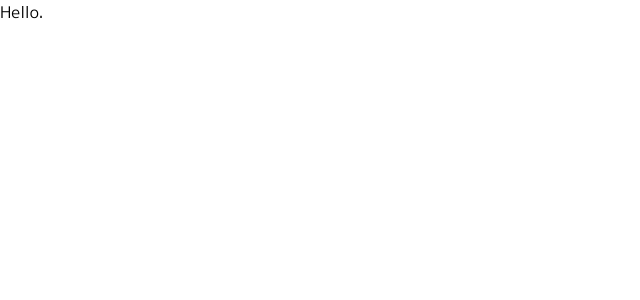
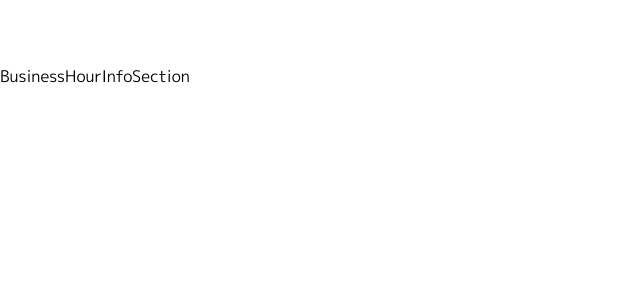
Before and after one commit to aktuehr/bread-sakaguchi-v2, a Next.js app: page /bread-sakaguchi/ in a window 1280 px wide. Shown: the top 300 px of the page, without its empty margins (0-640 px from the left). Built offline with nearby package versions, Linux system fonts and the light colour scheme.

Commit message:
feat: BusinessHourInfoSectionの追加

```diff
--- /dev/null
+++ b/src/app/features/BusinessHourInfoSection/index.tsx
@@ -0,0 +1,5 @@
+'use client';
+
+export default function BusinessHourInfoSection() {
+  return <div>BusinessHourInfoSection</div>;
+}
--- a/src/app/features/Header.tsx
+++ b/src/app/features/Header.tsx
@@ -4,7 +4,7 @@ import Link from 'next/link';
 
 export default function Header() {
   return (
-    <header className="fixed top-0 left-0 right-0 z-50 bg-sakaguchi-brown">
+    <header className="sticky top-0 left-0 right-0 z-50 bg-primary">
       <div className="container mx-auto px-4 py-4">
         <nav className="flex items-center justify-between">
           <Link href="/" className="text-white text-2xl font-bold">
--- a/src/app/page.tsx
+++ b/src/app/page.tsx
@@ -1,7 +1,9 @@
+import BusinessHourInfoSection from "./features/BusinessHourInfoSection";
+
 export default function Home() {
   return (
     <main>
-      Hello.
+      <BusinessHourInfoSection />
     </main>
   );
 }
```
